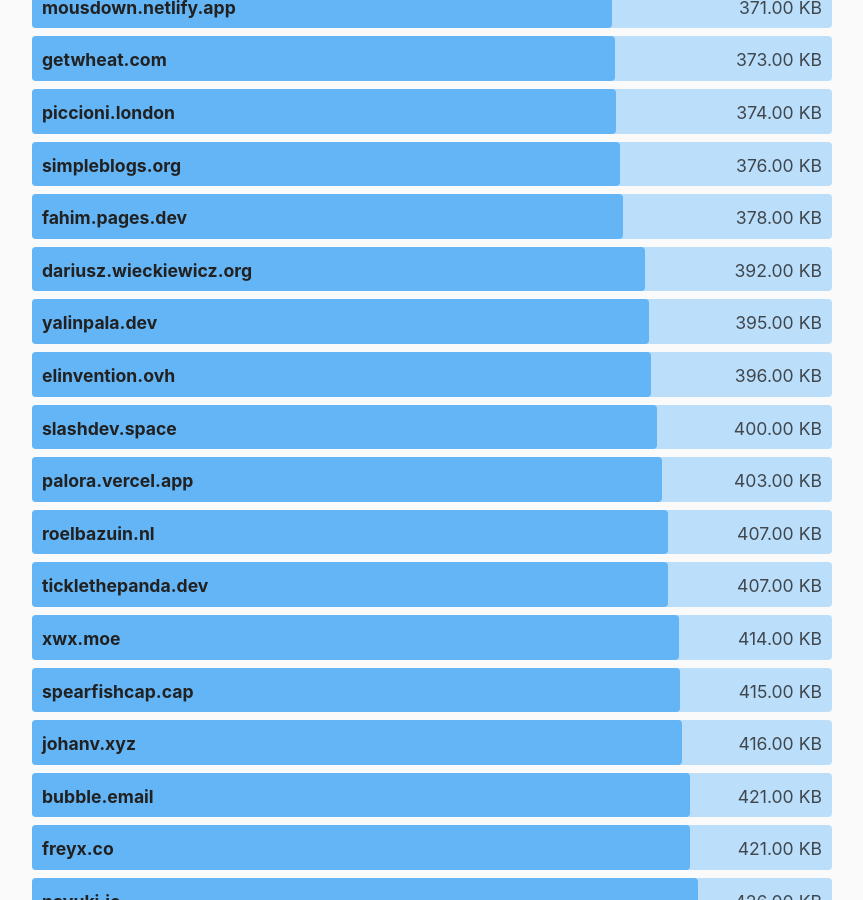
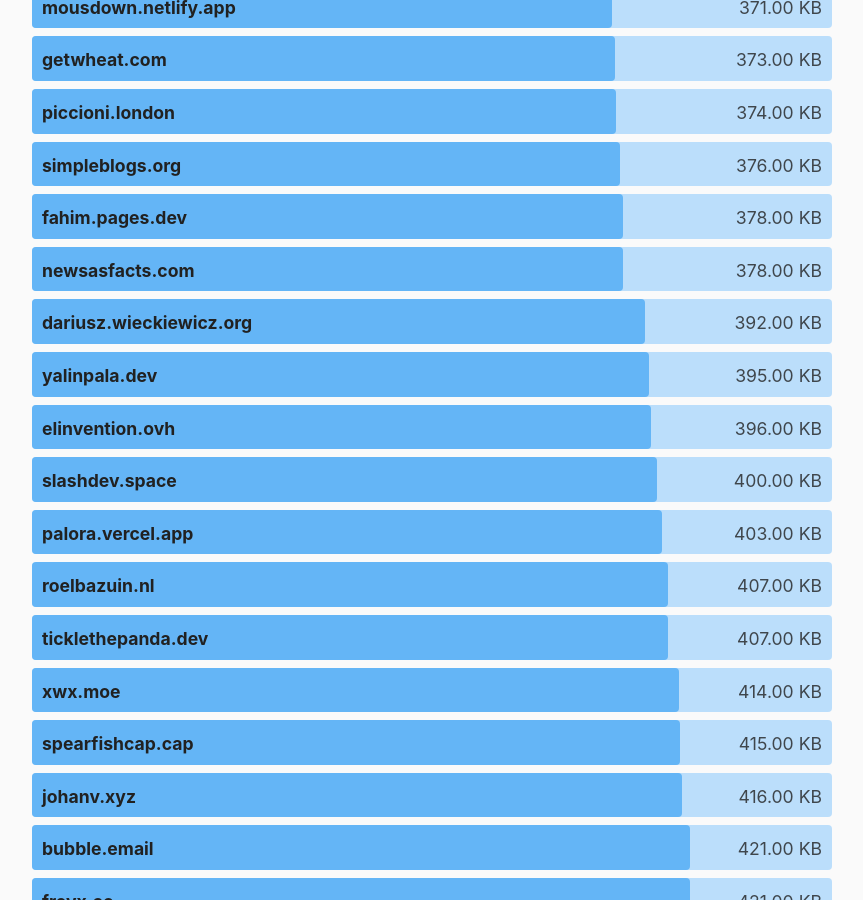
Before and after one commit to kevquirk/512kb.club, a Jekyll site: the page built from index.md, in a window 1280 px wide and 900 px high, scrolled down 26108 px. Shown: the whole window, without its empty margins (208-1071 px from the left). Built offline with Jekyll 4.4.1, drawn with Linux system fonts in a browser that asks for light colours.

Commit message:
Add newsasfacts.com
https://gtmetrix.com/reports/newsasfacts.com/9tMvF1JF/

```diff
--- a/_data/sites.yml
+++ b/_data/sites.yml
@@ -1633,6 +1633,11 @@
   size: 11.7
   last_checked: 2022-05-15
 
+- domain: newsasfacts.com
+  url: https://newsasfacts.com/
+  size: 378
+  last_checked: 2022-09-12
+
 - domain: nikhilhenry.vercel.app
   url: https://nikhilhenry.vercel.app/
   size: 245
```
